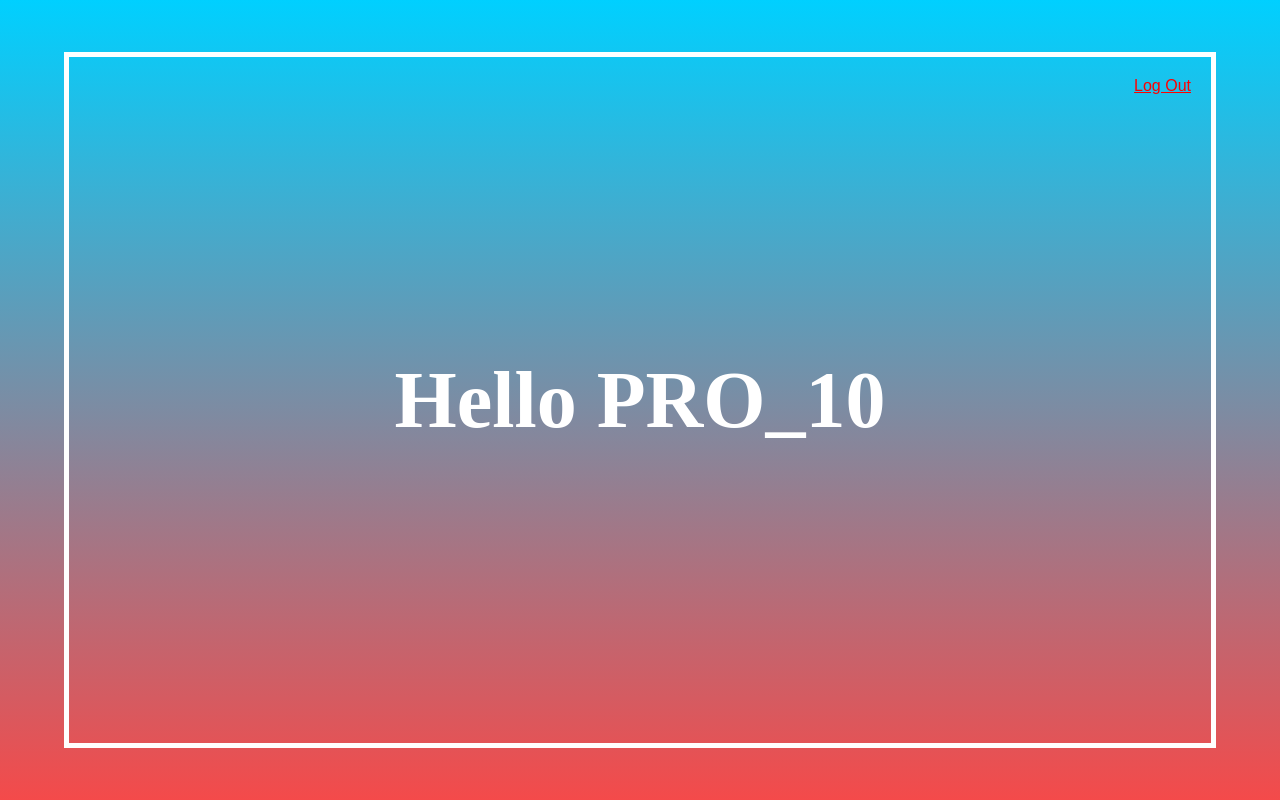
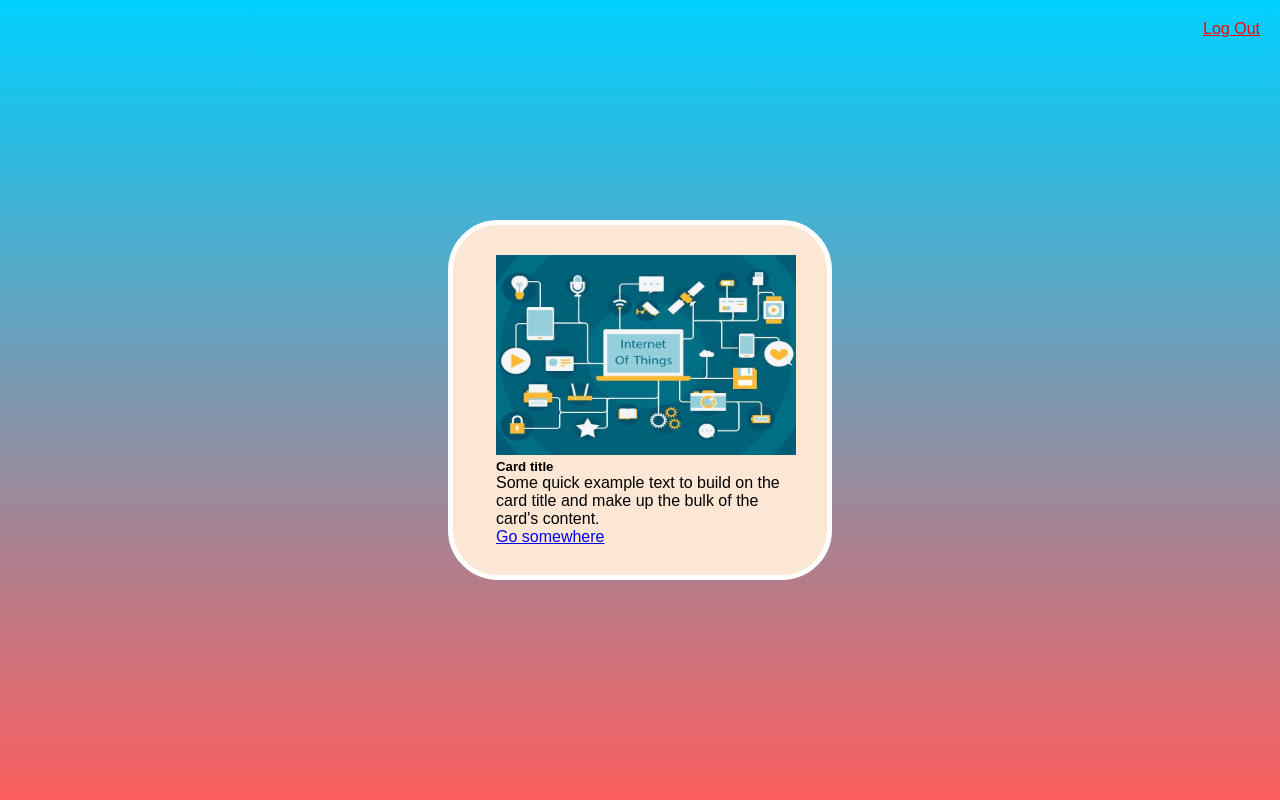
Before and after one commit to vine07GVKS/Sem_10_PRO, a website: page public/index.html in a window 1280 px wide. Drawn offline with Linux system fonts and the light colour scheme.

Commit message:
update : code  file

```diff
--- a/public/css/home.css
+++ b/public/css/home.css
@@ -12,7 +12,7 @@ body{
     display: flex;
     justify-content: center;
     align-items: center;
-    background: linear-gradient(#00d0ff, #f44a4a);
+    background: linear-gradient(#00d0ff, #fb5d5d);
     background-size: cover;
     background-position: center;
     font-family: 'robot', sans-serif;
@@ -20,12 +20,19 @@ body{
 
 .container{
     position: relative;
-    width: 90%;
-    height: 87vh;
+    width: 30%;
+    height: 45vh;
     border: 5px solid white;
+   background-color: rgb(252, 231, 213);
+    border-radius: 50px;
     display: flex;
     justify-content: center;
     align-items:center;
+}
+
+.card-img-top{
+width: 300px;
+height: 200px;
 }
 
 .logout{
--- a/public/index.html
+++ b/public/index.html
@@ -5,19 +5,23 @@
     <meta name="viewport" content="width=device-width, initial-scale=1.0">
     <title>Home Page</title>
     <link rel="stylesheet" href="css/home.css">
+
+
 </head>
 <body>
-
+    <button class="logout"> log out </button>
     <div class="container">
-        <button class="logout"> log out </button>
-        <h1 class="greeting ">hello PRO_10</h1>
-
-
+        <div class="card" style="width: 18rem;">
+            <img src="image/IOT-2.jpeg" class="card-img-top" alt="...">
+            <div class="card-body">
+              <h5 class="card-title">Card title</h5>
+              <p class="card-text">Some quick example text to build on the card title and make up the bulk of the card's content.</p>
+              <a href="https://blynk.cloud/dashboard/221736/global/devices/1888281/organization/221736/devices/839766/dashboard" class="btn btn-primary">Go somewhere</a>
+            </div>
+        </div>
     </div>
 
+    <script src="js/home.js"></script>
 
-
-
-    <script src="js/home.js"></script>
 </body>
 </html>
```
Also changed, not shown: public/login.html (+1 -1 lines), public/register.html (+1 -1 lines), public/image/IOT-2.jpeg (added).
